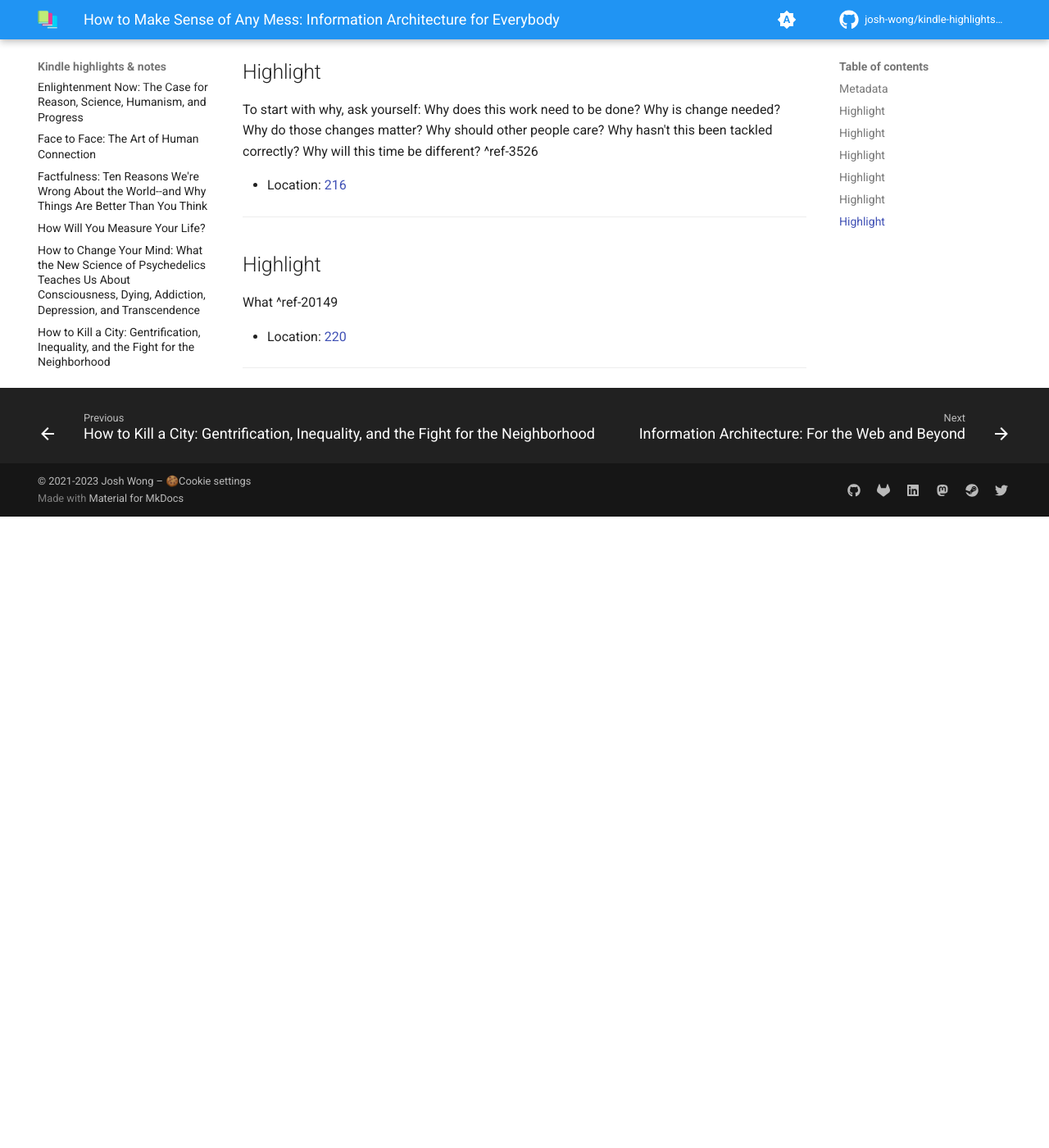
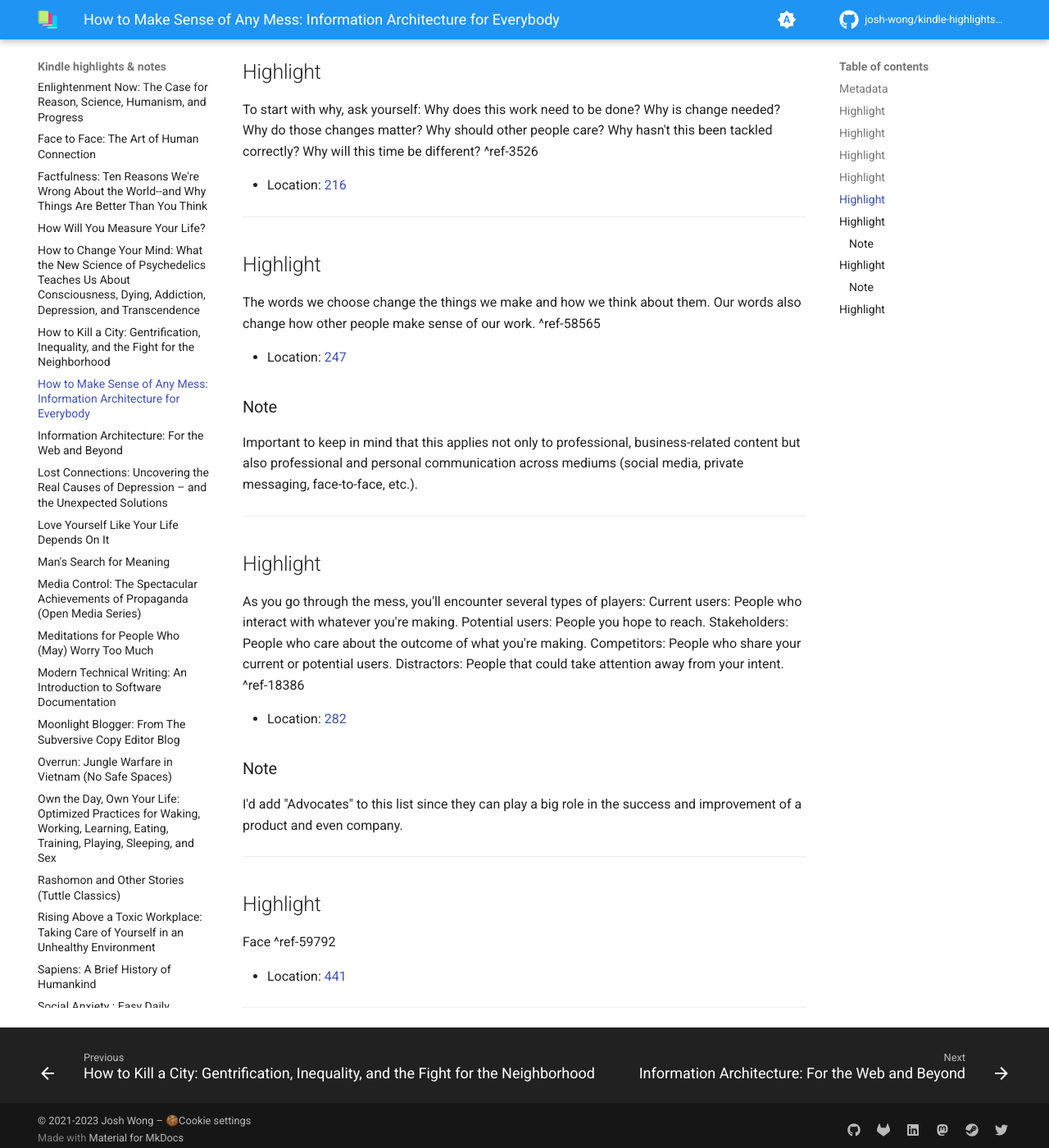
Before and after one commit to josh-wong/kindle-highlights-notes, an MkDocs documentation site: the page built from docs/How to Make Sense of Any Mess.md, in a window 1280 px wide and 1400 px high, scrolled down 1710 px. Shown: the whole window at 82% size. Built offline with MkDocs 1.6.1 and Material for MkDocs 9.7.7, drawn with Linux system fonts in a browser that asks for light colours; comment, search, counter and statistics services are not loaded; before the commit the page ends 2340 px from its top, so only the background shows below that.

Commit message:
Update highlights and notes

```diff
--- a/docs/How to Make Sense of Any Mess.md
+++ b/docs/How to Make Sense of Any Mess.md
@@ -58,8 +58,28 @@ To start with why, ask yourself: Why does this work need to be done? Why is chan
 ---
 ## Highlight
 
-What ^ref-20149
+The words we choose change the things we make and how we think about them. Our words also change how other people make sense of our work. ^ref-58565
 
-- Location: [220](kindle://book?action=open&asin=B00PKMUHKG&location=220)
+- Location: [247](kindle://book?action=open&asin=B00PKMUHKG&location=247)
+
+### Note
+Important to keep in mind that this applies not only to professional, business-related content but also professional and personal communication across mediums (social media, private messaging, face-to-face, etc.).
 
 ---
+## Highlight
+
+As you go through the mess, you'll encounter several types of players: Current users: People who interact with whatever you're making. Potential users: People you hope to reach. Stakeholders: People who care about the outcome of what you're making. Competitors: People who share your current or potential users. Distractors: People that could take attention away from your intent. ^ref-18386
+
+- Location: [282](kindle://book?action=open&asin=B00PKMUHKG&location=282)
+
+### Note
+I'd add "Advocates" to this list since they can play a big role in the success and improvement of a product and even company.
+
+---
+## Highlight
+
+Face ^ref-59792
+
+- Location: [441](kindle://book?action=open&asin=B00PKMUHKG&location=441)
+
+---
```
Also changed, not shown: other parts of docs/How to Make Sense of Any Mess.md (+2 -2 lines), docs/The Stephen R. Covey Interactive Reader - 4 Books in 1.md (+1 -1 lines).
